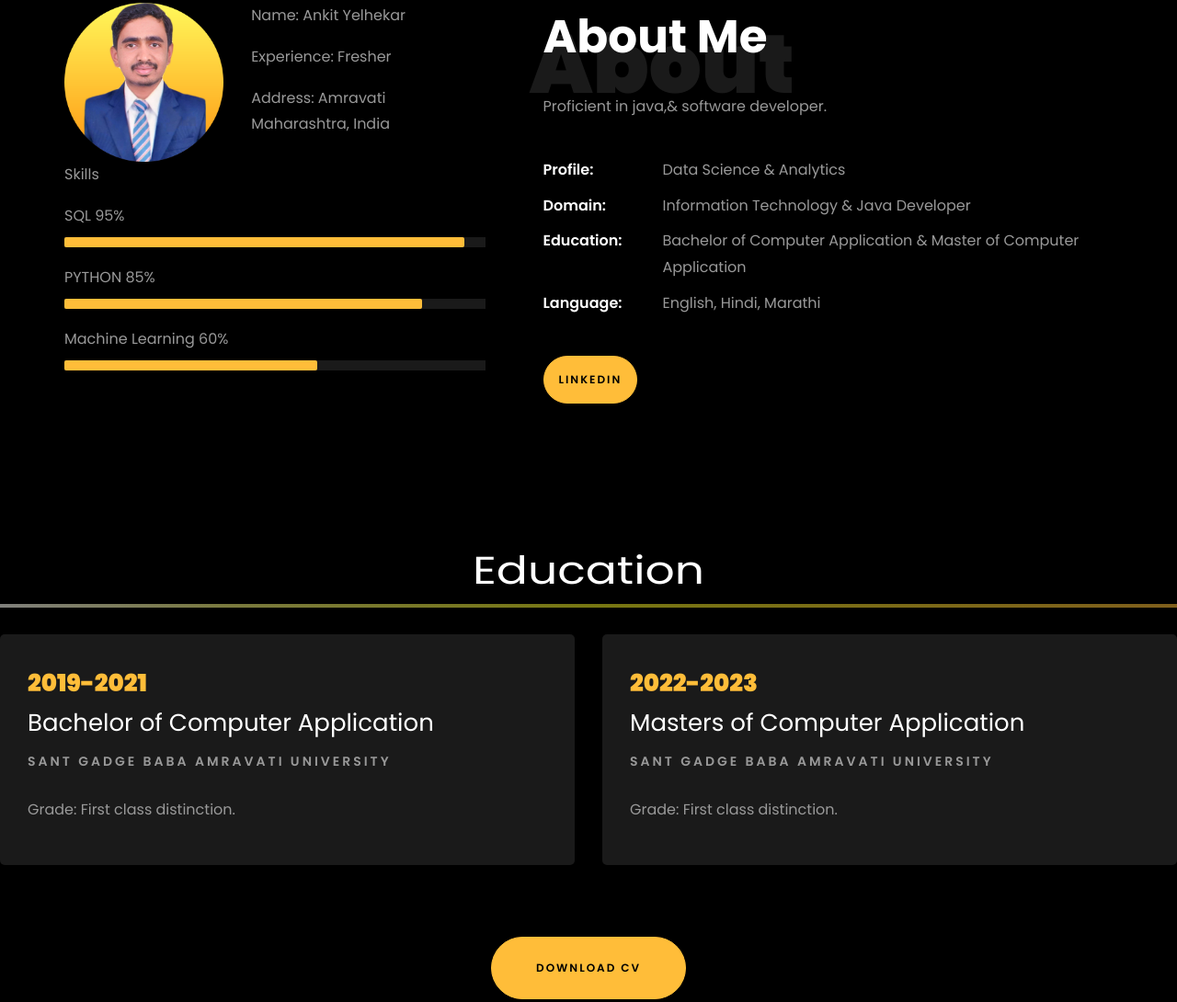
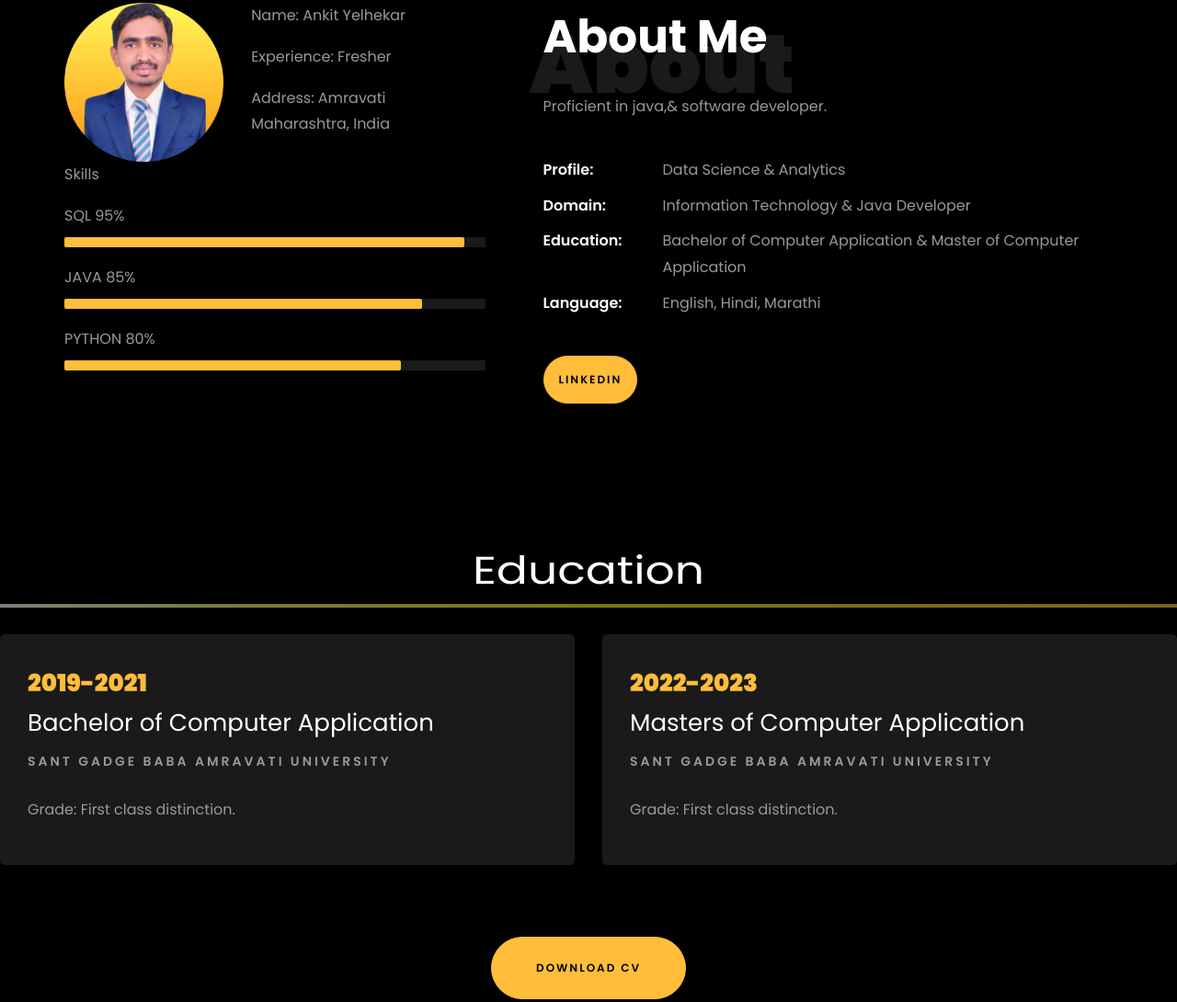
Before and after one commit to yelhekar2000/yelhekar2000.github.io, a plain HTML site: page index.html in a window 1280 px wide. Shown: the part 859-1949 px from the top of the page at 92% size. Drawn offline with Linux system fonts and the light colour scheme; files whose address does not match are found by name.

Commit message:
Update index.html

```diff
--- a/index.html
+++ b/index.html
@@ -235,7 +235,7 @@
 											aria-valuemax="100"></div>
 									</div>
 
-									<span>PYTHON</span> <span class="pull-right">85%</span>
+									<span>JAVA</span> <span class="pull-right">85%</span>
 									<div class="progress">
 										<div class="progress-bar" role="progressbar" style="width: 85%" aria-valuenow="85" aria-valuemin="0"
 											aria-valuemax="100"></div>
@@ -253,9 +253,9 @@
 											aria-valuemax="100"></div>
 									</div> -->
 
-									<span>Machine Learning</span> <span class="pull-right">60%</span>
+									<span>PYTHON</span> <span class="pull-right">80%</span>
 									<div class="progress">
-										<div class="progress-bar" role="progressbar" style="width: 60%" aria-valuenow="60" aria-valuemin="0"
+										<div class="progress-bar" role="progressbar" style="width: 80%" aria-valuenow="80" aria-valuemin="0"
 											aria-valuemax="100"></div>
 									</div>
 								</div>
```
